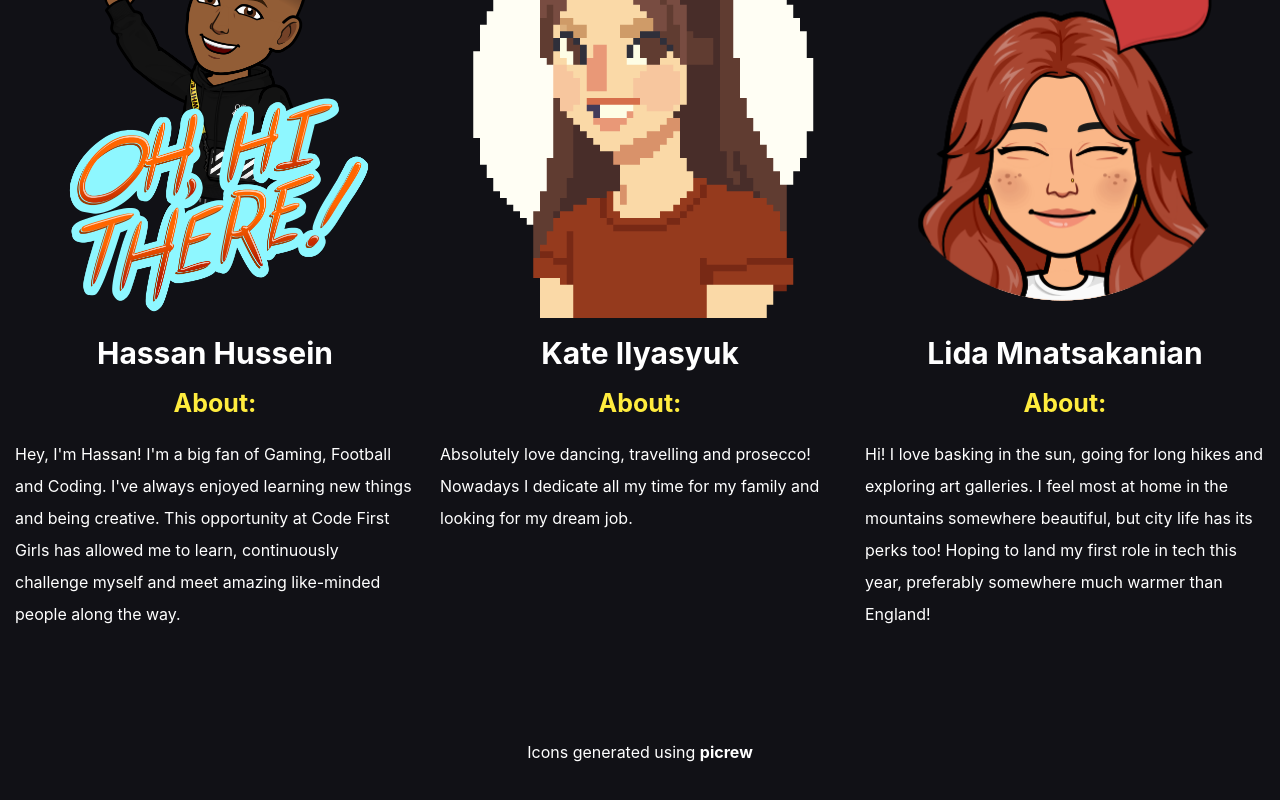
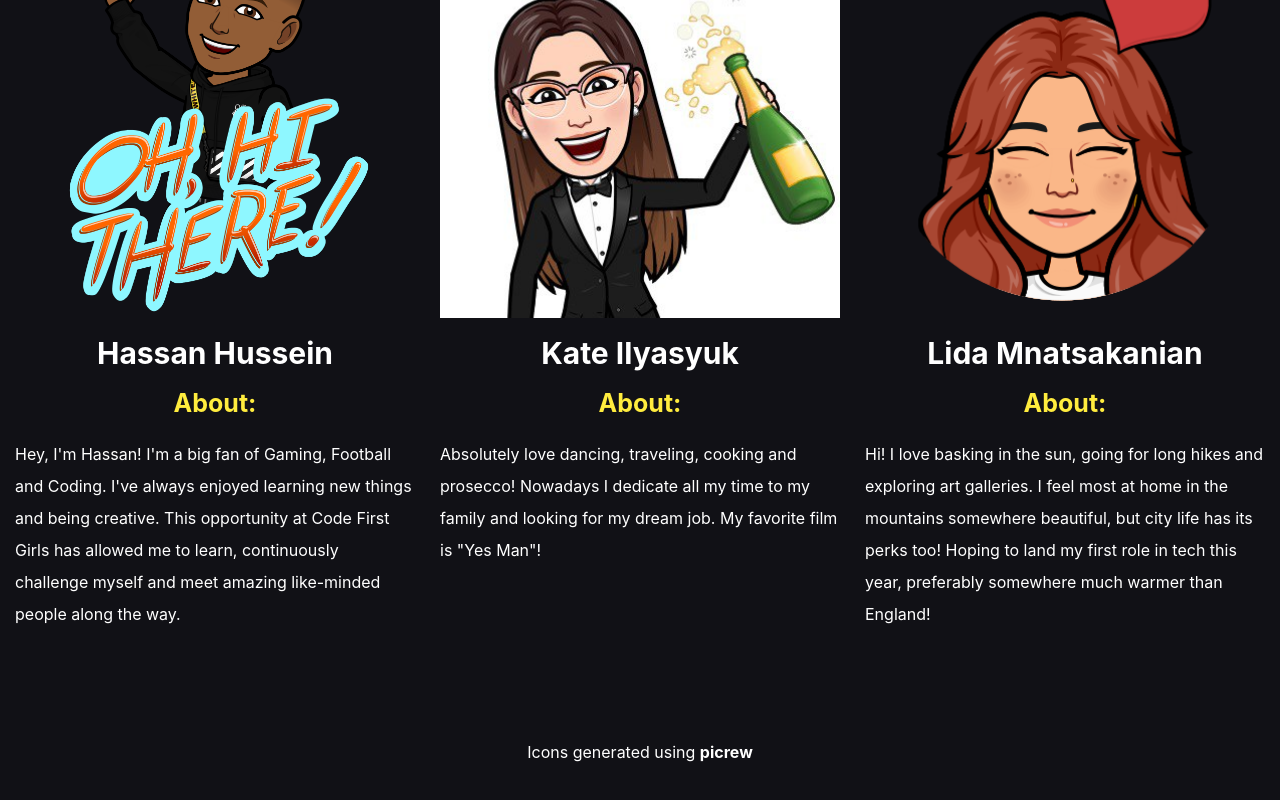
Before and after one commit to gbataglini/PIP-Pictures, a React (Create React App) app: page / in a window 1280 px wide. Shown: the part 1176-1976 px from the top of the page. Built offline with nearby package versions, Linux system fonts and the light colour scheme.

Commit message:
add pic and link

```diff
--- a/src/App.js
+++ b/src/App.js
@@ -41,7 +41,7 @@ function App() {
 
         <div className="box">
           <a href="https://github.com/hssanhssein" target="_blank">Hassan Hussein</a>
-          <a>Kate Ilyasyuk</a>
+          <a href="https://github.com/iliasik" target>Kate Ilyasyuk</a>
           <a>Lida Mnatsakanian</a>
         </div>
 
@@ -53,7 +53,7 @@ function App() {
 
         <div className="box">
           <p> Hey, I'm Hassan! I'm a big fan of Gaming, Football and Coding. I've always enjoyed learning new things and being creative. This opportunity at Code First Girls has allowed me to learn, continuously challenge myself and meet amazing like-minded people along the way. </p>
-          <p> Absolutely love dancing, travelling and prosecco! Nowadays I dedicate all my time for my family and looking for my dream job. </p>
+          <p> Absolutely love dancing, traveling, cooking and prosecco! Nowadays I dedicate all my time to my family and looking for my dream job. My favorite film is "Yes Man"! </p>
           <p> Hi! I love basking in the sun, going for long hikes and exploring art galleries. I feel most at home in the mountains somewhere beautiful, but city life has its perks too! Hoping to land my first role in tech this year, preferably somewhere much warmer than England!  </p>
         </div>
       </body>
```
Also changed, not shown: src/images/Kate.png.
